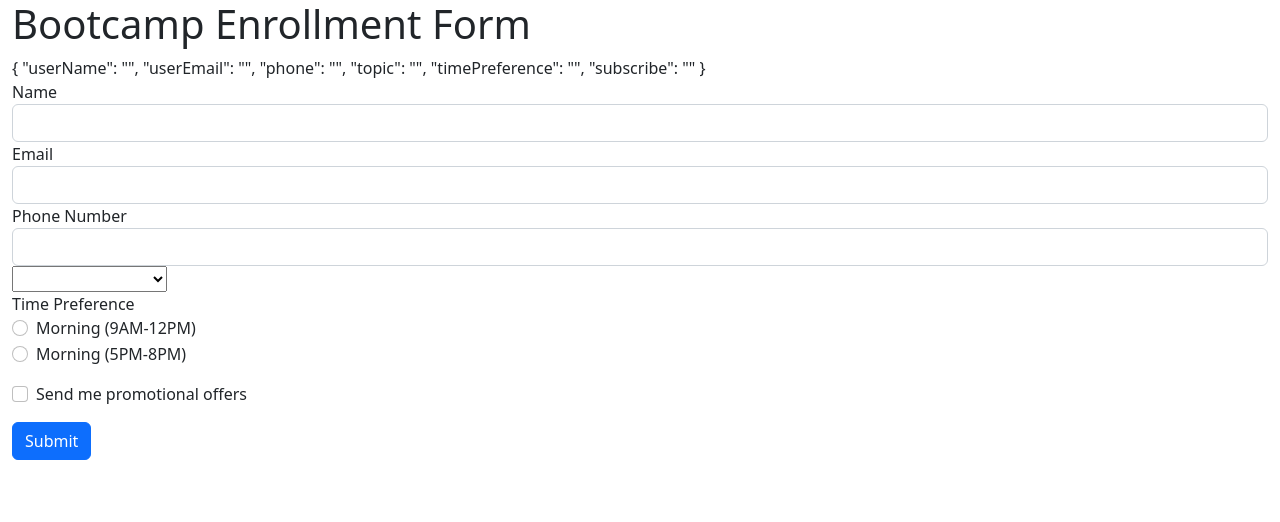
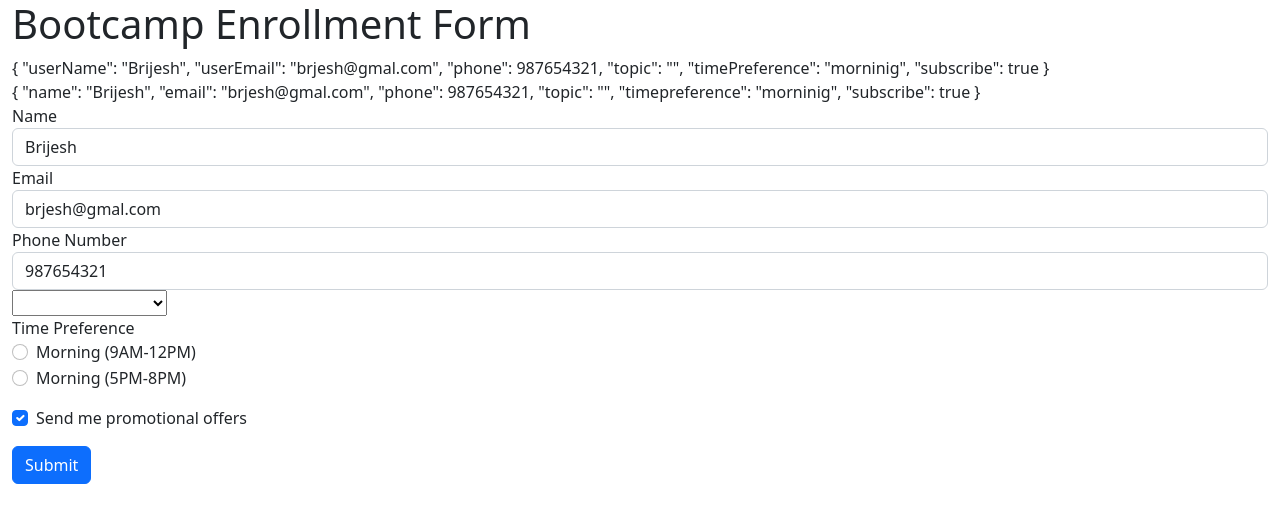
Before and after one commit to ibrijesh/Angular, an Angular app in the folder template-form/: page / in a window 1280 px wide. Shown: the top 522 px of the page. Built offline with nearby package versions, Linux system fonts and the light colour scheme.

Commit message:
Binding Data to a Model

```diff
--- a/template-form/src/app/app.component.html
+++ b/template-form/src/app/app.component.html
@@ -1,29 +1,33 @@
 <!-- <button class="btn btn-primary">Submit</button> -->
 
-<div class="container-fluid">
+<div class="container-fluid md-5">
   <h1>Bootcamp Enrollment Form</h1>
   <form #userForm="ngForm">
 
       {{ userForm.value | json}}
 
+      <br>
+
+      {{ userModel | json }}
+
       <div class="form-group" >
         <label>Name</label>
-        <input type="text" class="form-control" name="userName" ngModel >
+        <input type="text" class="form-control" name="userName" [(ngModel)]="userModel.name" >
       </div>
 
       <div class="form-group" >
         <label>Email</label>
-        <input type="text" class="form-control"  name="userEmail" ngModel>
+        <input type="text" class="form-control"  name="userEmail" [(ngModel)]="userModel.email">
       </div>
 
       <div class="form-group">
         <label>Phone Number</label>
-        <input type="tel" class="form-control"  name="phone" ngModel>
+        <input type="tel" class="form-control"  name="phone" [(ngModel)]="userModel.phone">
       </div>
 
 
       <div class="form-group">
-        <select class="custom-select" name="topic" ngModel>
+        <select class="custom-select" name="topic" [(ngModel)]="userModel.topic">
           <option selected>I am interested in </option>
           <option *ngFor="let topic of topics">{{topic}}</option>
         </select>
@@ -33,18 +37,18 @@
         <label >Time Preference</label>
 
         <div class="form-check">
-          <input  class="form-check-input"  type="radio" name="timePreference" value="morning" ngModel>
+          <input  class="form-check-input"  type="radio" name="timePreference" value="morning" [(ngModel)]="userModel.timepreference">
           <label  class="form-check-label">Morning (9AM-12PM)</label>
         </div>
 
         <div class="form-check">
-          <input  class="form-check-input"  type="radio" name="timePreference" value="evening" ngModel>
+          <input  class="form-check-input"  type="radio" name="timePreference" value="evening" [(ngModel)]="userModel.timepreference">
           <label  class="form-check-label">Morning (5PM-8PM)</label>
         </div>
       </div>
 
       <div class="form-check mb-3">
-        <input  class="form-check-input"   type="checkbox" name="subscribe" value="evening"  ngModel>
+        <input  class="form-check-input"   type="checkbox" name="subscribe" value="evening"  [(ngModel)]="userModel.subscribe">
         <label  class="form-check-label">Send me promotional offers</label>
       </div>
 
--- a/template-form/src/app/app.component.ts
+++ b/template-form/src/app/app.component.ts
@@ -1,3 +1,4 @@
+import { User } from './user';
 import { Component } from '@angular/core';
 
 @Component({
@@ -7,4 +8,7 @@ import { Component } from '@angular/core';
 })
 export class AppComponent {
   topics=["Angular","React","Vue"]
+
+  userModel=new User('Brijesh',"brjesh@gmal.com",987654321,'','morninig',true);
+
 }
--- /dev/null
+++ b/template-form/src/app/user.ts
@@ -0,0 +1,10 @@
+export class User {
+    constructor(
+        public name:string,
+        public email:string,
+        public phone:number,
+        public topic:string,
+        public timepreference:string,
+        public subscribe:boolean
+    ){}
+}
```
Also changed, not shown: 1 other file (tests, documents, lock files or other folders).
